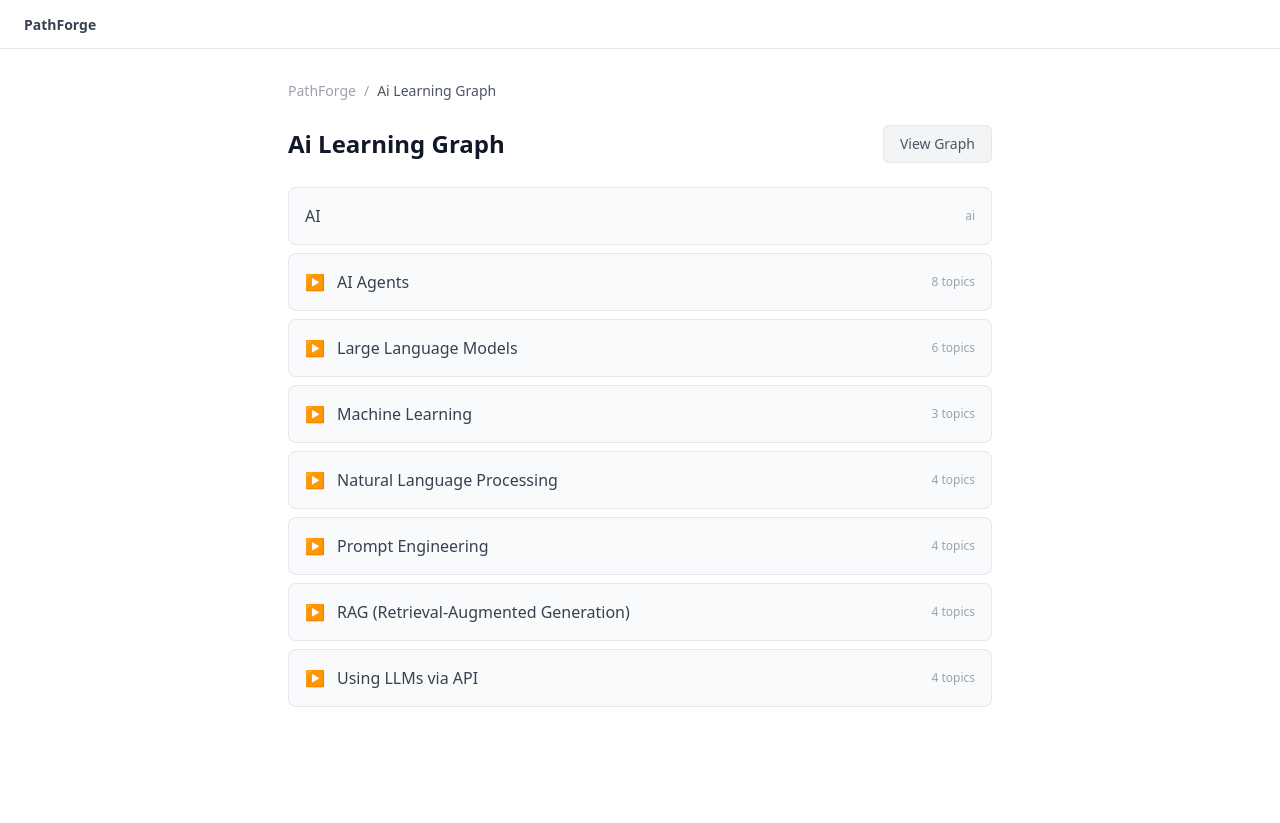
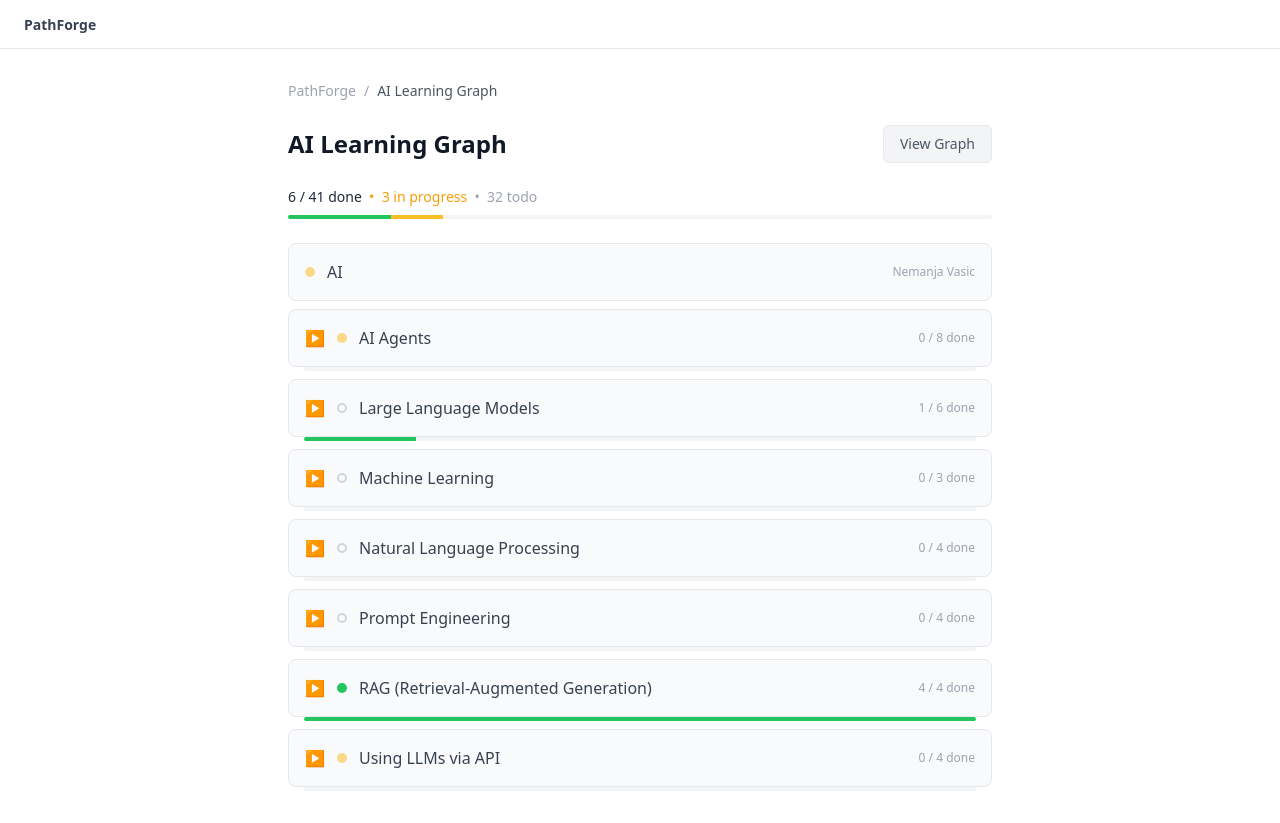
Before and after one commit to GoodbyePlanet/pathforge, a Next.js app: page /ai-learning-graph in a window 1280 px wide. Before the commit the page ends 800 px from the top, so only its background shows below. Built offline with nearby package versions, Linux system fonts and the light colour scheme.

Commit message:
feat: Improve folder pages

```diff
--- a/app/[folder]/[slug]/page.tsx
+++ b/app/[folder]/[slug]/page.tsx
@@ -4,13 +4,7 @@ import remarkGfm from 'remark-gfm';
 import remarkWikiLink from 'remark-wiki-link';
 
 import { getFileContent } from '@/lib/content';
-
-function formatFolderName(folder: string): string {
-  return folder
-    .split('-')
-    .map((word) => word.charAt(0).toUpperCase() + word.slice(1))
-    .join(' ');
-}
+import { formatFolderName } from '@/lib/format';
 
 function preprocessWikiLinks(markdown: string, folder: string): string {
   return markdown.replace(/\[\[([^\]]+)\]\]/g, (_, slug) => {
--- a/app/[folder]/graph/page.tsx
+++ b/app/[folder]/graph/page.tsx
@@ -1,14 +1,9 @@
 import Link from 'next/link';
 
 import { buildGraphData } from '@/lib/markdown';
+import { formatFolderName } from '@/lib/format';
+
 import { GraphView } from './GraphView';
-
-function formatFolderName(folder: string): string {
-  return folder
-    .split('-')
-    .map((word) => word.charAt(0).toUpperCase() + word.slice(1))
-    .join(' ');
-}
 
 type Props = {
   params: Promise<{ folder: string }>;
--- a/app/[folder]/page.tsx
+++ b/app/[folder]/page.tsx
@@ -1,15 +1,9 @@
 import Link from 'next/link';
 
 import { getHierarchicalFiles } from '@/lib/content';
+import { formatFolderName } from '@/lib/format';
 
 import { FolderAccordion } from '@/components/FolderAccordion';
-
-function formatFolderName(folder: string): string {
-  return folder
-    .split('-')
-    .map((word) => word.charAt(0).toUpperCase() + word.slice(1))
-    .join(' ');
-}
 
 type Props = {
   params: Promise<{ folder: string }>;
--- a/app/page.tsx
+++ b/app/page.tsx
@@ -1,37 +1,99 @@
 import Link from 'next/link';
 
-import { getFolders } from '@/lib/content';
+import { getFolders, getHierarchicalFiles, NodeStatus } from '@/lib/content';
+import { formatFolderName } from '@/lib/format';
 
-function formatFolderName(folder: string): string {
-  return folder
-    .split('-')
-    .map((word) => word.charAt(0).toUpperCase() + word.slice(1))
-    .join(' ');
+type FolderStats = {
+  total: number;
+  done: number;
+  inProgress: number;
+  todo: number;
+};
+
+function computeStats(items: { status?: NodeStatus }[]): FolderStats {
+  const done = items.filter((i) => i.status === 'done').length;
+  const inProgress = items.filter((i) => i.status === 'in-progress').length;
+  const todo = items.filter((i) => i.status === 'todo').length;
+  return { total: items.length, done, inProgress, todo };
+}
+
+async function getFolderStats(folder: string): Promise<FolderStats> {
+  const { groups, standalone } = await getHierarchicalFiles(folder);
+  const allItems = [
+    ...standalone,
+    ...groups.flatMap(({ hub, children }) => [hub, ...children]),
+  ];
+  return computeStats(allItems);
 }
 
 export default async function Home() {
   const folders = await getFolders();
+  const folderData = await Promise.all(
+    folders.map(async (folder) => ({
+      folder,
+      label: formatFolderName(folder),
+      stats: await getFolderStats(folder),
+    })),
+  );
+
+  const globalDone = folderData.reduce((sum, { stats }) => sum + stats.done, 0);
+  const globalTotal = folderData.reduce((sum, { stats }) => sum + stats.total, 0);
+  const globalInProgress = folderData.reduce((sum, { stats }) => sum + stats.inProgress, 0);
 
   return (
     <main className='p-8 max-w-4xl mx-auto'>
-      <h1 className='text-3xl font-bold text-gray-900 mb-2'>PathForge</h1>
-      <p className='text-gray-500 mb-8'>Choose a learning path to explore</p>
+      <div className='mb-10'>
+        <h1 className='text-3xl font-bold text-gray-900 mb-1'>PathForge</h1>
+        <p className='text-gray-500 mb-4'>Choose a learning path to explore</p>
+        <div className='space-y-1.5'>
+          <p className='text-sm text-gray-500'>
+            <span className='text-gray-800 font-medium'>{globalDone} / {globalTotal} done</span>
+            {globalInProgress > 0 && (
+              <span className='text-amber-500'> &nbsp;•&nbsp; {globalInProgress} in progress</span>
+            )}
+          </p>
+          <div className='w-full h-1.5 bg-gray-100 rounded-full overflow-hidden flex'>
+            <div
+              className='h-full bg-green-500 transition-all'
+              style={{ width: globalTotal > 0 ? `${(globalDone / globalTotal) * 100}%` : '0%' }}
+            />
+            <div
+              className='h-full bg-amber-400 transition-all'
+              style={{ width: globalTotal > 0 ? `${(globalInProgress / globalTotal) * 100}%` : '0%' }}
+            />
+          </div>
+        </div>
+      </div>
 
       <div className='grid grid-cols-1 sm:grid-cols-2 lg:grid-cols-3 gap-4'>
-        {folders.map((folder) => (
+        {folderData.map(({ folder, label, stats }) => {
+          const donePct = stats.total > 0 ? (stats.done / stats.total) * 100 : 0;
+          const inProgressPct = stats.total > 0 ? (stats.inProgress / stats.total) * 100 : 0;
+
+          return (
             <Link
               key={folder}
               href={`/${folder}`}
-            className='block p-6 rounded-lg border border-gray-200 bg-gray-50 hover:border-gray-400 hover:bg-gray-100 transition-colors group'
+              className='flex flex-col gap-3 p-5 rounded-lg border border-gray-200 bg-gray-50 hover:border-gray-400 hover:bg-gray-100 transition-colors group'
             >
-            <h2 className='text-lg font-semibold text-gray-800 group-hover:text-gray-900'>
-              {formatFolderName(folder)}
+              <div>
+                <h2 className='text-base font-semibold text-gray-800 group-hover:text-gray-900'>
+                  {label}
                 </h2>
-            <p className='mt-1 text-sm text-gray-400 group-hover:text-gray-500'>
-              {folder}
+                <p className='mt-0.5 text-xs text-gray-400'>
+                  {stats.done} / {stats.total} done
+                  {stats.inProgress > 0 && (
+                    <span className='text-amber-500'> &nbsp;•&nbsp; {stats.inProgress} in progress</span>
+                  )}
                 </p>
+              </div>
+              <div className='w-full h-1 bg-gray-200 rounded-full overflow-hidden flex'>
+                <div className='h-full bg-green-500 transition-all' style={{ width: `${donePct}%` }} />
+                <div className='h-full bg-amber-400 transition-all' style={{ width: `${inProgressPct}%` }} />
+              </div>
             </Link>
-        ))}
+          );
+        })}
       </div>
     </main>
   );
--- a/components/FolderAccordion.tsx
+++ b/components/FolderAccordion.tsx
@@ -4,9 +4,13 @@ import { useState } from 'react';
 
 import Link from 'next/link';
 
+import { NodeStatus } from '@/lib/content';
+
 type FileItem = {
   slug: string;
   title: string;
+  status?: NodeStatus;
+  assignee?: string;
 };
 
 type Group = {
@@ -20,6 +24,36 @@ type FolderAccordionProps = {
   standalone: FileItem[];
 };
 
+function StatusDot({ status }: { status?: NodeStatus }) {
+  if (status === 'done') {
+    return <span className='w-2.5 h-2.5 rounded-full bg-green-500 shrink-0' />;
+  }
+  if (status === 'in-progress') {
+    return <span className='w-2.5 h-2.5 rounded-full bg-amber-400 animate-pulse shrink-0' />;
+  }
+  if (status === 'todo') {
+    return <span className='w-2.5 h-2.5 rounded-full border-2 border-gray-300 shrink-0' />;
+  }
+  return <span className='w-2.5 h-2.5 shrink-0' />;
+}
+
+function groupProgress(children: FileItem[]) {
+  const done = children.filter((c) => c.status === 'done').length;
+  return { done, total: children.length };
+}
+
+function ProgressBar({ done, inProgress, total }: { done: number; inProgress: number; total: number }) {
+  const donePct = total > 0 ? (done / total) * 100 : 0;
+  const inProgressPct = total > 0 ? (inProgress / total) * 100 : 0;
+
+  return (
+    <div className='w-full h-1 bg-gray-100 rounded-full overflow-hidden flex'>
+      <div className='h-full bg-green-500 transition-all' style={{ width: `${donePct}%` }} />
+      <div className='h-full bg-amber-400 transition-all' style={{ width: `${inProgressPct}%` }} />
+    </div>
+  );
+}
+
 export function FolderAccordion({ folder, groups, standalone }: FolderAccordionProps) {
   const [openSlug, setOpenSlug] = useState<string | null>(null);
 
@@ -27,29 +61,58 @@ export function FolderAccordion({ folder, groups, standalone }: FolderAccordionP
     setOpenSlug((prev) => (prev === slug ? null : slug));
   };
 
+  const allItems = [
+    ...standalone,
+    ...groups.flatMap(({ hub, children }) => [hub, ...children]),
+  ];
+  const totalDone = allItems.filter((i) => i.status === 'done').length;
+  const totalInProgress = allItems.filter((i) => i.status === 'in-progress').length;
+  const totalTodo = allItems.filter((i) => i.status === 'todo').length;
+  const total = allItems.length;
+
   return (
+    <div>
+      <div className='mb-6 space-y-2'>
+        <p className='text-sm text-gray-500'>
+          <span className='text-gray-800 font-medium'>{totalDone} / {total} done</span>
+          {totalInProgress > 0 && (
+            <span className='text-amber-500'> &nbsp;•&nbsp; {totalInProgress} in progress</span>
+          )}
+          {totalTodo > 0 && (
+            <span className='text-gray-400'> &nbsp;•&nbsp; {totalTodo} todo</span>
+          )}
+        </p>
+        <ProgressBar done={totalDone} inProgress={totalInProgress} total={total} />
+      </div>
+
       <ul className='space-y-2'>
         {standalone.map((file) => (
           <li key={file.slug}>
             <Link
               href={`/${folder}/${file.slug}`}
-            className='flex items-center p-4 rounded-lg border border-gray-200 bg-gray-50 hover:border-gray-400 hover:bg-gray-100 transition-colors group'
+              className='flex items-center gap-3 p-4 rounded-lg border border-gray-200 bg-gray-50 hover:border-gray-400 hover:bg-gray-100 transition-colors group'
             >
+              <StatusDot status={file.status} />
               <span className='text-gray-700 group-hover:text-gray-900 font-medium'>
                 {file.title}
               </span>
-            <span className='ml-auto text-xs text-gray-400 group-hover:text-gray-500'>
-              {file.slug}
+              {file.assignee && (
+                <span className='ml-auto text-xs text-gray-400'>
+                  {file.assignee}
                 </span>
+              )}
             </Link>
           </li>
         ))}
 
         {groups.map(({ hub, children }) => {
           const isOpen = openSlug === hub.slug;
+          const { done, total: groupTotal } = groupProgress(children);
+          const groupInProgress = children.filter((c) => c.status === 'in-progress').length;
 
           return (
             <li key={hub.slug}>
+              <div>
                 <button
                   onClick={() => toggle(hub.slug)}
                   className='flex items-center w-full p-4 rounded-lg border border-gray-200 bg-gray-50 hover:border-gray-400 hover:bg-gray-100 transition-colors text-left cursor-pointer group'
@@ -60,13 +123,18 @@ export function FolderAccordion({ folder, groups, standalone }: FolderAccordionP
                   >
                     ▶
                   </span>
-              <span className='text-gray-700 group-hover:text-gray-900 font-medium'>
+                  <StatusDot status={hub.status} />
+                  <span className='ml-3 text-gray-700 group-hover:text-gray-900 font-medium'>
                     {hub.title}
                   </span>
                   <span className='ml-auto text-xs text-gray-400 group-hover:text-gray-500'>
-                {children.length} topics
+                    {done} / {groupTotal} done
                   </span>
                 </button>
+                <div className='px-4'>
+                  <ProgressBar done={done} inProgress={groupInProgress} total={groupTotal} />
+                </div>
+              </div>
 
               <div
                 className='overflow-hidden transition-all duration-200'
@@ -79,28 +147,34 @@ export function FolderAccordion({ folder, groups, standalone }: FolderAccordionP
                   <li>
                     <Link
                       href={`/${folder}/${hub.slug}`}
-                    className='flex items-center p-3 rounded-lg border border-dashed border-gray-200 bg-white hover:border-gray-400 hover:bg-gray-50 transition-colors group'
+                      className='flex items-center gap-3 p-3 rounded-lg border border-dashed border-gray-200 bg-white hover:border-gray-400 hover:bg-gray-50 transition-colors group'
                     >
+                      <StatusDot status={hub.status} />
                       <span className='text-gray-500 group-hover:text-gray-700 text-sm font-medium'>
                         Overview
                       </span>
-                    <span className='ml-auto text-xs text-gray-400 group-hover:text-gray-500'>
-                      {hub.slug}
+                      {hub.assignee && (
+                        <span className='ml-auto text-xs text-gray-400'>
+                          {hub.assignee}
                         </span>
+                      )}
                     </Link>
                   </li>
                   {children.map((child) => (
                     <li key={child.slug}>
                       <Link
                         href={`/${folder}/${child.slug}`}
-                      className='flex items-center p-3 rounded-lg border border-gray-200 bg-white hover:border-gray-400 hover:bg-gray-50 transition-colors group'
+                        className='flex items-center gap-3 p-3 rounded-lg border border-gray-200 bg-white hover:border-gray-400 hover:bg-gray-50 transition-colors group'
                       >
+                        <StatusDot status={child.status} />
                         <span className='text-gray-600 group-hover:text-gray-900 text-sm font-medium'>
                           {child.title}
                         </span>
-                      <span className='ml-auto text-xs text-gray-400 group-hover:text-gray-500'>
-                        {child.slug}
+                        {child.assignee && (
+                          <span className='ml-auto text-xs text-gray-400'>
+                            {child.assignee}
                           </span>
+                        )}
                       </Link>
                     </li>
                   ))}
@@ -110,5 +184,6 @@ export function FolderAccordion({ folder, groups, standalone }: FolderAccordionP
           );
         })}
       </ul>
+    </div>
   );
 }
--- /dev/null
+++ b/lib/format.ts
@@ -0,0 +1,11 @@
+const ACRONYMS = new Set(['ai', 'ml', 'api', 'ui', 'ux', 'sql', 'css', 'html']);
+
+export function formatFolderName(folder: string): string {
+  return folder
+    .split('-')
+    .map((word) => {
+      const lower = word.toLowerCase();
+      return ACRONYMS.has(lower) ? lower.toUpperCase() : word.charAt(0).toUpperCase() + word.slice(1);
+    })
+    .join(' ');
+}
```
Lines whose indentation alone changed are shown as unchanged.
